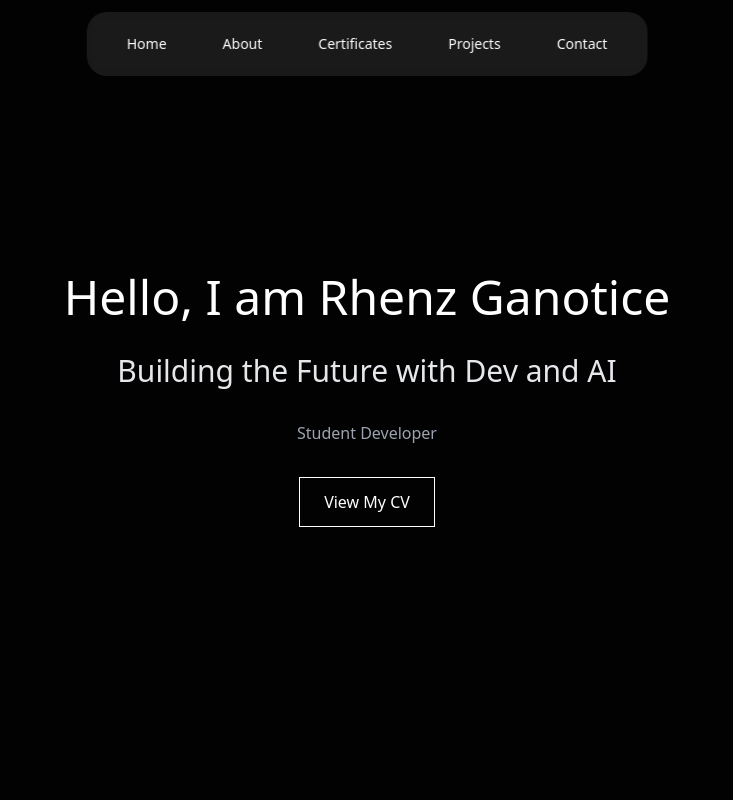
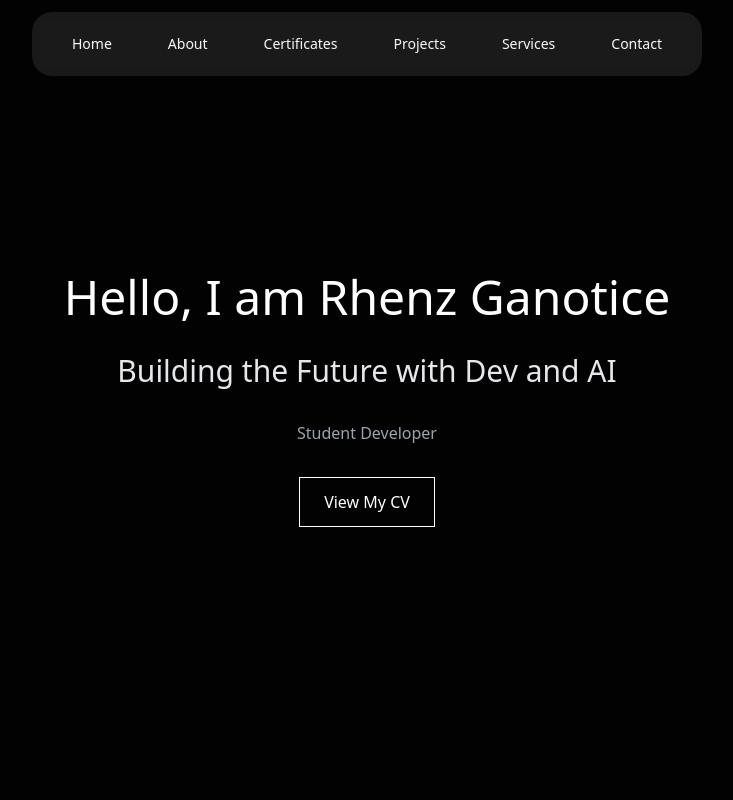
Before and after one commit to StDevRhenz/portfolio, a React (Create React App) app in the folder client/: page / in a window 1280 px wide. Shown: the top 800 px of the page, without its empty margins (273-1006 px from the left). Built offline with nearby package versions, Linux system fonts and the light colour scheme.

Commit message:
Service Added Random HAHAHA

```diff
--- a/client/src/App.js
+++ b/client/src/App.js
@@ -6,7 +6,7 @@ import About from './pages/about';
 import Certificates from './pages/certificates';
 import Projects from './pages/projects';
 import Contact from './pages/contact';
-import Skills from './pages/skills';
+import Services from './pages/services';
 
 import Home from './pages/home';
 
@@ -14,6 +14,7 @@ import './App.css';
 
 function App() {
   return (
+
   <div>
     <nav>
       <Navbar />
@@ -31,12 +32,12 @@ function App() {
       <Certificates />
     </section>
 
-    {/* <section id='skills'>
-      <Skills />
-    </section> */}
-
     <section id='projects'>
       <Projects />
+    </section>
+
+    <section id='services'>
+      <Services />
     </section>
 
     <section id='contact'>
@@ -50,7 +51,7 @@ function App() {
 
 
 
-    </div>
+  </div>
   );
 }
 
--- a/client/src/components/navbar.jsx
+++ b/client/src/components/navbar.jsx
@@ -15,6 +15,7 @@ const Navbar = (props) => {
           <li><a href="#certificates" className="px-5 py-3 inline-block hover:bg-[#575757] rounded-md">Certificates</a></li>
           {/* <li><a href="#contact" className="px-5 py-3 inline-block hover:bg-[#575757] rounded-md">Skills</a></li> */}
           <li><a href="#projects" className="px-5 py-3 inline-block hover:bg-[#575757] rounded-md">Projects</a></li>
+          <li><a href="#services" className="px-5 py-3 inline-block hover:bg-[#575757] rounded-md">Services</a></li>
           <li><a href="#contact" className="px-5 py-3 inline-block hover:bg-[#575757] rounded-md">Contact</a></li>
         </ul>
       </div>
--- /dev/null
+++ b/client/src/pages/services.jsx
@@ -0,0 +1,23 @@
+import Services from '../assets/services.png';
+
+function services() {
+    return (
+        <div className="bg-black min-h-screen flex flex-col items-center justify-center p-4">
+            <h1  >Services</h1>
+            <div className="relative group">
+                <div className="absolute -inset-0.5 bg-gradient-to-r from-gray-400 to-white rounded-lg opacity-60 group-hover:opacity-90 transition duration-300"></div>
+
+                <img
+                    src={Services}
+                    alt="services"
+                    className="relative w-full w-100 h-60 object-cover rounded-lg shadow-2xl border-2 border-transparent group-hover:border-white transition duration-300"
+                />
+
+                {/* Optional glowing effect on hover
+                <div className="absolute inset-0 rounded-lg pointer-events-none opacity-0 group-hover:opacity-20 transition duration-300 bg-white"></div> */}
+            </div>
+        </div>
+    );
+}
+
+export default services;
```
Also changed, not shown: client/src/assets/services.png (added).
